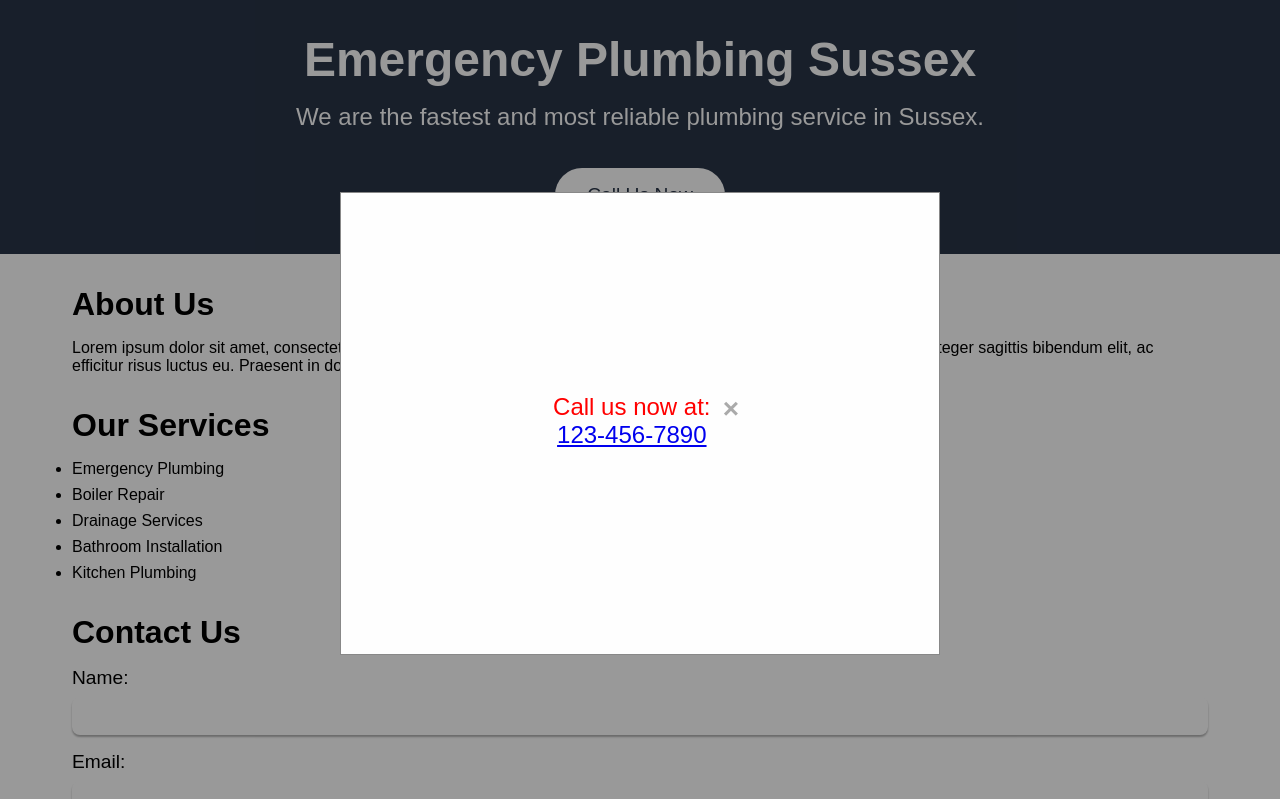
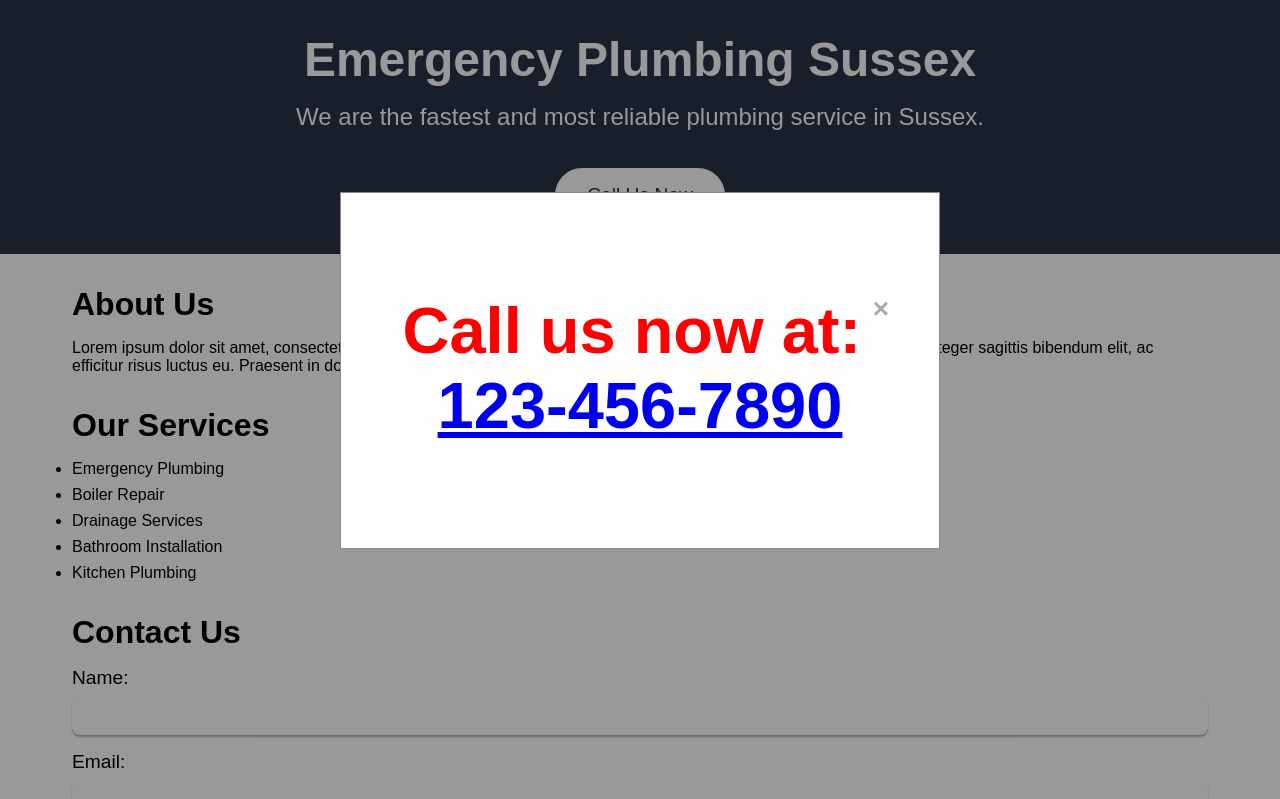
Before and after one commit to richyrichyrich38/emergency_plumbers, a plain HTML site: page index.html in a window 1280 px wide. Both pictures are taken after a click on the button "Call Us Now". Shown: the top 799 px of the page. Drawn offline with Linux system fonts and the light colour scheme.

Commit message:
updated modal

```diff
--- a/index.html
+++ b/index.html
@@ -62,7 +62,7 @@
       </section>
     </main>
     <footer>
-      <p>&copy; 2023 Sussex Plumbing Immediately</p>
+      <p>&copy; 2023 Emergency Plumbing Sussex</p>
       <nav>
         <a href="#">Privacy Policy</a>
         <a href="#">Terms and Conditions</a>
--- a/style.css
+++ b/style.css
@@ -64,15 +64,18 @@ header button:hover {
 .modal-content {
   background-color: #fefefe;
   margin: 15% auto;
-  padding: 200px;
+  padding: 100px 50px;
   border: 1px solid #888;
   width: 80%;
   max-width: 600px;
-  max-height: 600px;
   text-align: center;
-  color: red
 }
 
+.modal-content p {
+  color: red;
+  font-size: 65px;
+  font-weight: bold;
+}
 .close {
   color: #aaa;
   float: right;
```
